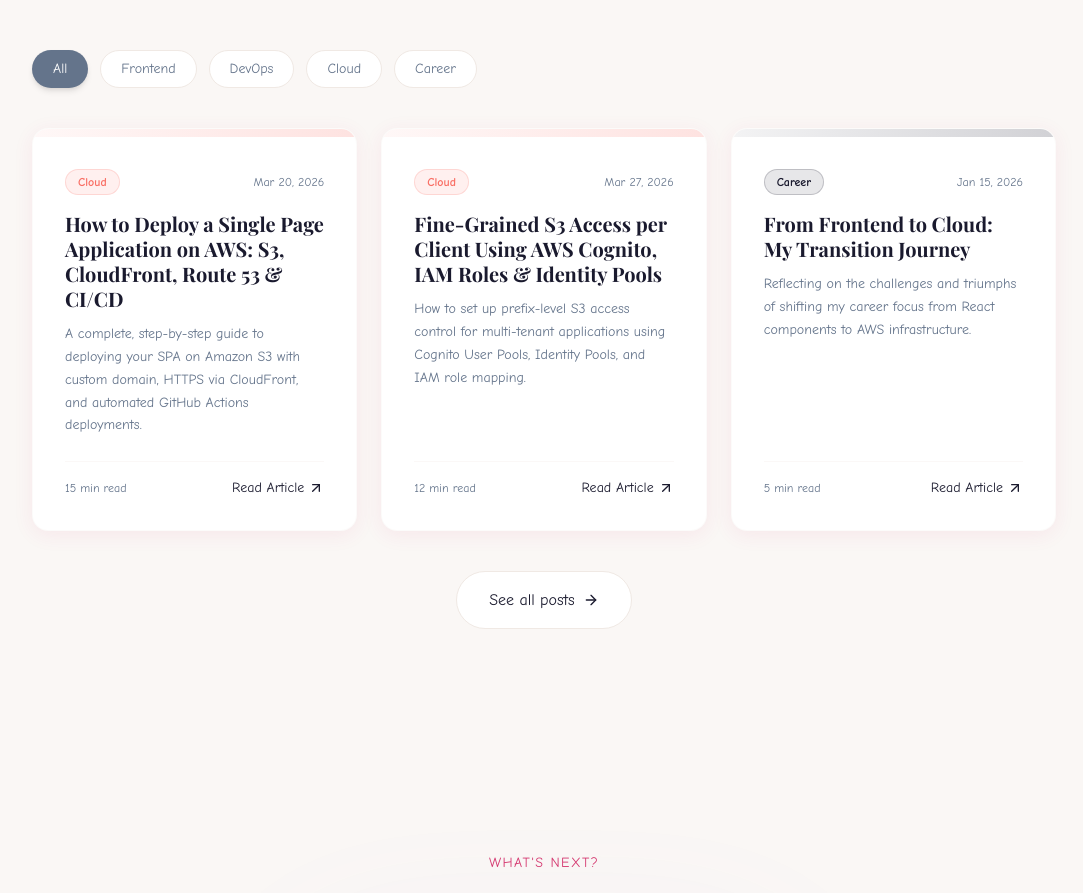
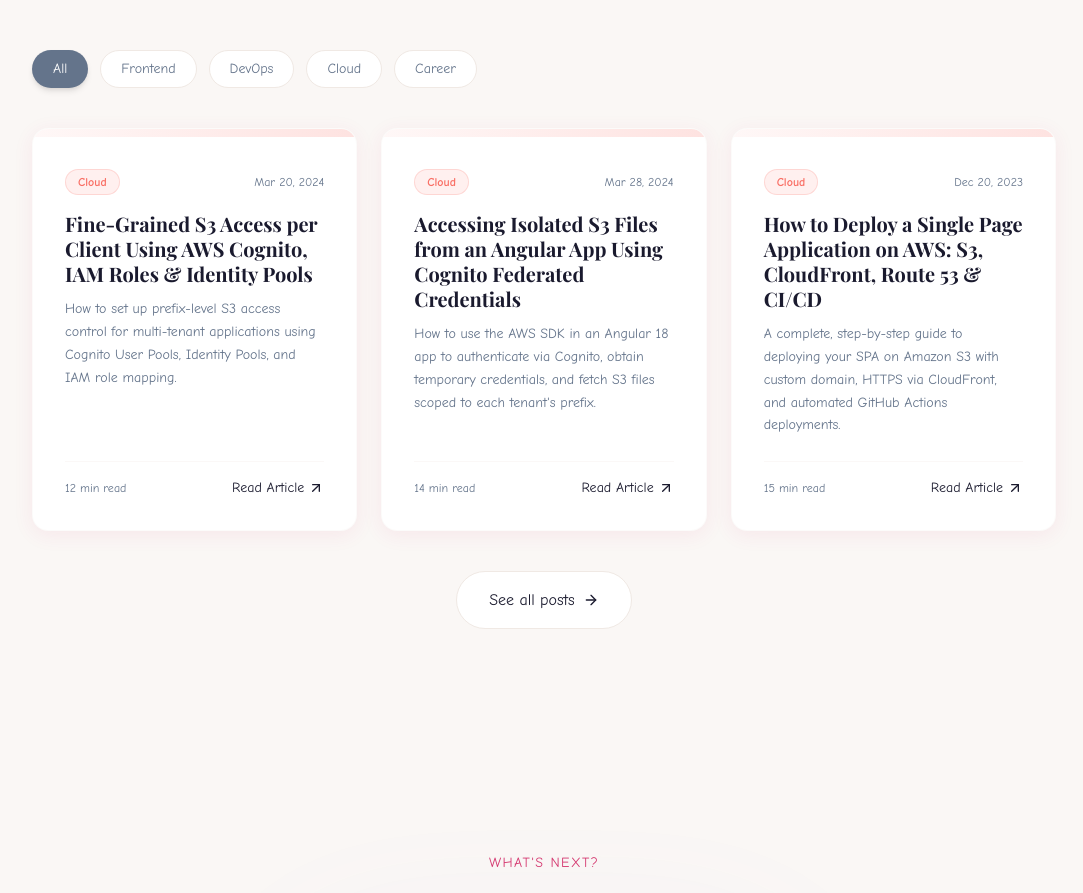
Before and after one commit to kamdem-arielle/developer_portfolio, a React (Vite) app: page / in a window 1280 px wide. Shown: the part 5080-5973 px from the top of the page, without its empty margins (96-1179 px from the left). Built offline with nearby package versions, Linux system fonts and the light colour scheme; a web font is replaced by a local one.

Commit message:
feat(blog): register Angular S3 Cognito post and reorder blog entries

```diff
--- a/src/components/BlogSection.tsx
+++ b/src/components/BlogSection.tsx
@@ -4,6 +4,7 @@ import { ArrowUpRightIcon, ArrowRightIcon } from 'lucide-react';
 import { Link } from 'react-router-dom';
 import spaDeploymentContent from '../blog-posts/spa-deployment-aws/content.md?raw';
 import s3CognitoAccessContent from '../blog-posts/s3-finegrained-access-cognito/content.md?raw';
+import angularS3CognitoContent from '../blog-posts/angular-s3-cognito-access/content.md?raw';
 type Category = 'All' | 'Frontend' | 'DevOps' | 'Cloud' | 'Career';
 
 export interface BlogPost {
@@ -20,27 +21,39 @@ export interface BlogPost {
 
 export const blogPosts: BlogPost[] = [
 {
+  id: 8,
+  slug: 'fine-grained-s3-access-cognito-iam-identity-pools',
+  title: 'Fine-Grained S3 Access per Client Using AWS Cognito, IAM Roles & Identity Pools',
+  excerpt:
+    'How to set up prefix-level S3 access control for multi-tenant applications using Cognito User Pools, Identity Pools, and IAM role mapping.',
+  content: s3CognitoAccessContent,
+  date: 'Mar 20, 2024',
+  category: 'Cloud' as Category,
+  readTime: '12 min read',
+  contentType: 'markdown' as const
+},
+{
+  id: 9,
+  slug: 'angular-s3-cognito-federated-access',
+  title: 'Accessing Isolated S3 Files from an Angular App Using Cognito Federated Credentials',
+  excerpt:
+    'How to use the AWS SDK in an Angular 18 app to authenticate via Cognito, obtain temporary credentials, and fetch S3 files scoped to each tenant\'s prefix.',
+  content: angularS3CognitoContent,
+  date: 'Mar 28, 2024',
+  category: 'Cloud' as Category,
+  readTime: '14 min read',
+  contentType: 'markdown' as const
+},
+{
   id: 7,
   slug: 'how-to-deploy-a-spa-on-aws-s3-cloudfront-route53',
   title: 'How to Deploy a Single Page Application on AWS: S3, CloudFront, Route 53 & CI/CD',
   excerpt:
     'A complete, step-by-step guide to deploying your SPA on Amazon S3 with custom domain, HTTPS via CloudFront, and automated GitHub Actions deployments.',
   content: spaDeploymentContent,
-  date: 'Mar 20, 2026',
+  date: 'Dec 20, 2023',
   category: 'Cloud' as Category,
   readTime: '15 min read',
-  contentType: 'markdown' as const
-},
-{
-  id: 8,
-  slug: 'fine-grained-s3-access-cognito-iam-identity-pools',
-  title: 'Fine-Grained S3 Access per Client Using AWS Cognito, IAM Roles & Identity Pools',
-  excerpt:
-    'How to set up prefix-level S3 access control for multi-tenant applications using Cognito User Pools, Identity Pools, and IAM role mapping.',
-  content: s3CognitoAccessContent,
-  date: 'Mar 27, 2026',
-  category: 'Cloud' as Category,
-  readTime: '12 min read',
   contentType: 'markdown' as const
 },
 {
```
